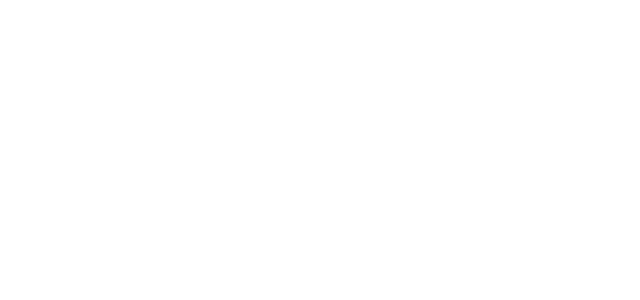
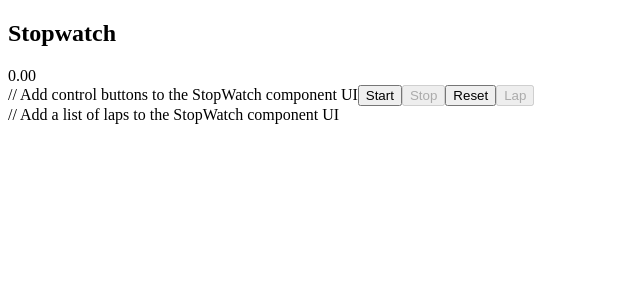
Before and after one commit to Shopify/eng-intern-assessment-react, a React app: page / in a window 1280 px wide. Shown: the top 300 px of the page, without its empty margins (0-640 px from the left). Built offline with nearby package versions, Linux system fonts and the light colour scheme.

Commit message:
Add stopwatch functionality with React and TypeScript

```diff
--- a/src/App.tsx
+++ b/src/App.tsx
@@ -1,7 +1,11 @@
 import React from 'react'
+import StopWatch from './StopWatch';
 
+// Create an App component that renders the StopWatch component
 export default function App() {
     return(
-        <div></div>
-    )
+        <div className="App">
+            <StopWatch />
+        </div>
+    );
 }
--- a/src/StopWatch.tsx
+++ b/src/StopWatch.tsx
@@ -1,7 +1,70 @@
-import React from 'react'
+import React, {useState, useEffect} from 'react';
+import StopWatchButton from './StopWatchButton'; // Import the StopWatchButton component
 
 export default function StopWatch() {
+    // Add state variables to the StopWatch component for the stopwatch logic
+    const [isRunning, setIsRunning] = useState(false); // State variable to track whether the stopwatch is running
+    const [elapsedTime, setElapsedTime] = useState<number>(0); // State variable to track the elapsed time
+    const [laps, setLaps] = useState<number[]>([]); // State variable to track the laps
+    const [intervalId, setIntervalId] = useState<NodeJS.Timeout | null>(null); // State variable to track the timer interval ID
+
+    // Add a useEffect hook to the Stop Watch component for the timer logic
+    useEffect(() => {
+        if (isRunning) {
+            // Start the timer to update the elapsed time every 10ms if stopwatch is running
+            const id = setInterval(() => {
+                setElapsedTime((prevTime) => prevTime + 10);
+            }, 10);
+            setIntervalId(id);
+        } else {
+            // Clear the timer interval if stopwatch is not running
+            if (intervalId) clearInterval(intervalId);
+        }
+        // Clear the timer interval if the component unmounts or the isRunning state changes
+        return () => {
+            if (intervalId) clearInterval(intervalId);
+        };
+    }, [isRunning]);
+
+    // Add event handlers to start the stopwatch, stop the stopwatch, reset the stopwatch, and record a lap
+    const handleStart = () => {
+        setIsRunning(true);
+    };
+
+    const handleStop = () => {
+        setIsRunning(false);
+    };
+
+    const handleReset = () => {
+        setIsRunning(false);
+        setElapsedTime(0);
+        setLaps([]);
+    };
+
+    const handleLap = () => {
+        setLaps((prevLaps) => [...prevLaps, elapsedTime]);
+    };
+
+    // Render the StopWatch component UI
     return(
-        <div></div>
-    )
+        <div className="stop-watch">
+            <h1>Stopwatch</h1>
+            <div>{(elapsedTime / 1000).toFixed(2)}</div>
+            <div>
+                // Add control buttons to the StopWatch component UI
+                <StopWatchButton onClick={handleStart} label="Start" disabled={isRunning} />
+                <StopWatchButton onClick={handleStop} label="Stop" disabled={!isRunning} />
+                <StopWatchButton onClick={handleReset} label="Reset" />
+                <StopWatchButton onClick={handleLap} label="Lap" disabled={!isRunning} />
+            </div>
+            // Add a list of laps to the StopWatch component UI
+            {laps.length > 0 && (
+                <ul>
+                    {laps.map((lap, index) => (
+                        <li key={index}>{(lap / 1000).toFixed(2)}</li>
+                ))}
+                </ul>
+            )}
+        </div>
+    );
 }
--- a/src/StopWatchButton.tsx
+++ b/src/StopWatchButton.tsx
@@ -1,7 +1,17 @@
-import React from 'react'
+import React from 'react';
 
-export default function StopWatchButton() {
+// Import the StopWatchButtonProps interface
+interface StopWatchButtonProps {
+    label: string; // Label for the button
+    onClick: () => void; // Event handler for the button click event
+    disabled?: boolean; // Boolean to disable the button
+  }
+
+// Create a StopWatchButton component that accepts the StopWatchButtonProps interface as a parameter with the label as its text
+export default function StopWatchButton({ label, onClick, disabled = false }: StopWatchButtonProps) {
     return(
-        <div></div>
-    )
+        <button className="stop-watch-button" onClick={onClick} disabled={disabled}>
+            {label}
+        </button>
+    );
 }
```
